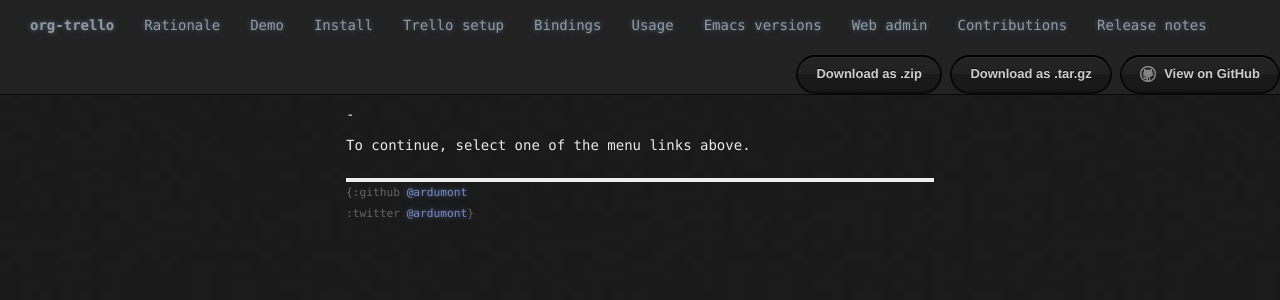
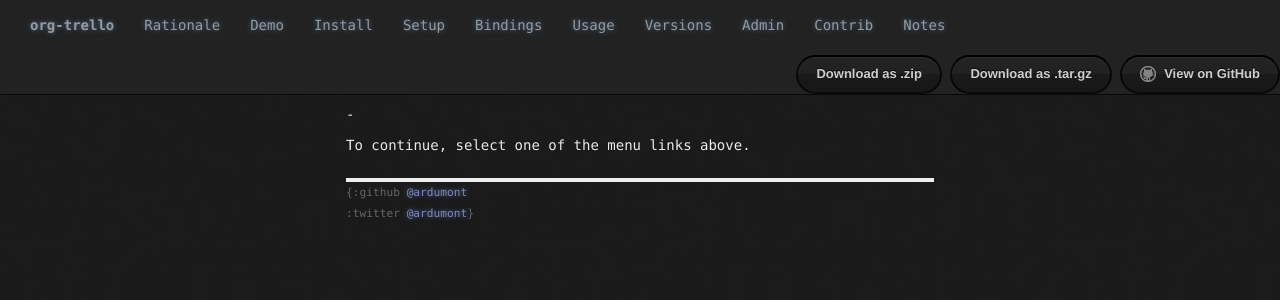
Before and after one commit to org-trello/org-trello.github.io, a Jekyll site: the page built from index.md, in a window 1280 px wide. Shown: the top 300 px of the page. Built offline with Jekyll 4.4.1, drawn with Linux system fonts in a browser that asks for light colours; Markdown is read by kramdown in place of the engine named in the settings.

Commit message:
Simplify and shorten title names

```diff
--- a/_layouts/default.html
+++ b/_layouts/default.html
@@ -27,13 +27,13 @@
             <li><a href="/rationale.html">Rationale</a></li>
             <li><a href="/demo.html">Demo</a></li>
             <li><a href="/install.html">Install</a></li>
-            <li><a href="/trello-setup.html">Trello setup</a></li>
+            <li><a href="/trello-setup.html">Setup</a></li>
             <li><a href="/bindings.html">Bindings</a></li>
             <li><a href="/usage.html">Usage</a></li>
-            <li><a href="/versions.html">Emacs versions</a></li>
-            <li><a href="/web-admin.html">Web admin</a></li>
-            <li><a href="/contributions.html">Contributions</a></li>
-            <li><a href="/release-notes.html">Release notes</a></li>
+            <li><a href="/versions.html">Versions</a></li>
+            <li><a href="/web-admin.html">Admin</a></li>
+            <li><a href="/contributions.html">Contrib</a></li>
+            <li><a href="/release-notes.html">Notes</a></li>
           </ul>
           <ul class="nav navbar-nav navbar-right" style="padding-top: 5px">
             <a href="https://github.com/org-trello/org-trello/zipball/master" class="btn">Download as .zip</a>
```
